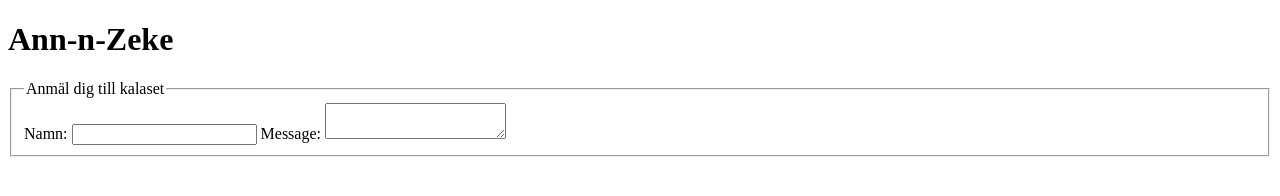
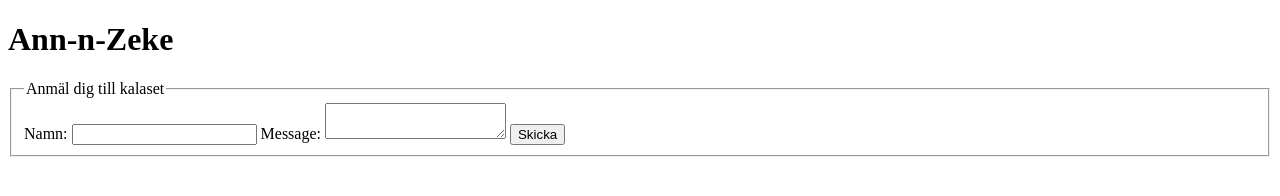
Before and after one commit to HanninenF/git--vning, a plain HTML site: page index.html in a window 1280 px wide. Drawn offline with Linux system fonts and the light colour scheme.

Commit message:
update fronted basic html

```diff
--- a/index.html
+++ b/index.html
@@ -15,6 +15,7 @@
           <input type="text" />
           <label for="message">Message:</label>
           <textarea name="message" id="message"></textarea>
+          <button class="sendUserInput">Skicka</button>
         </fieldset>
       </form>
     </section>
```
